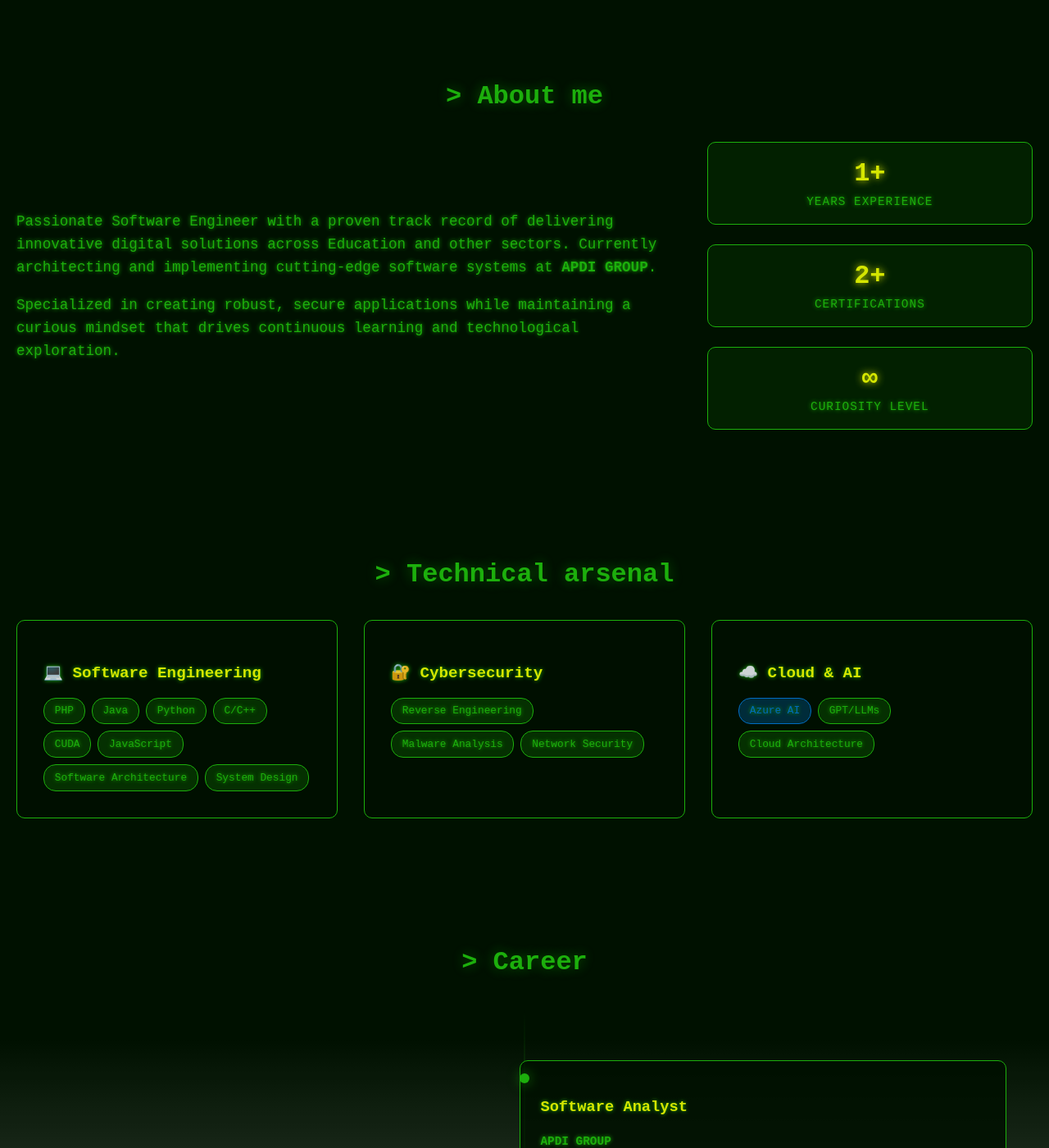
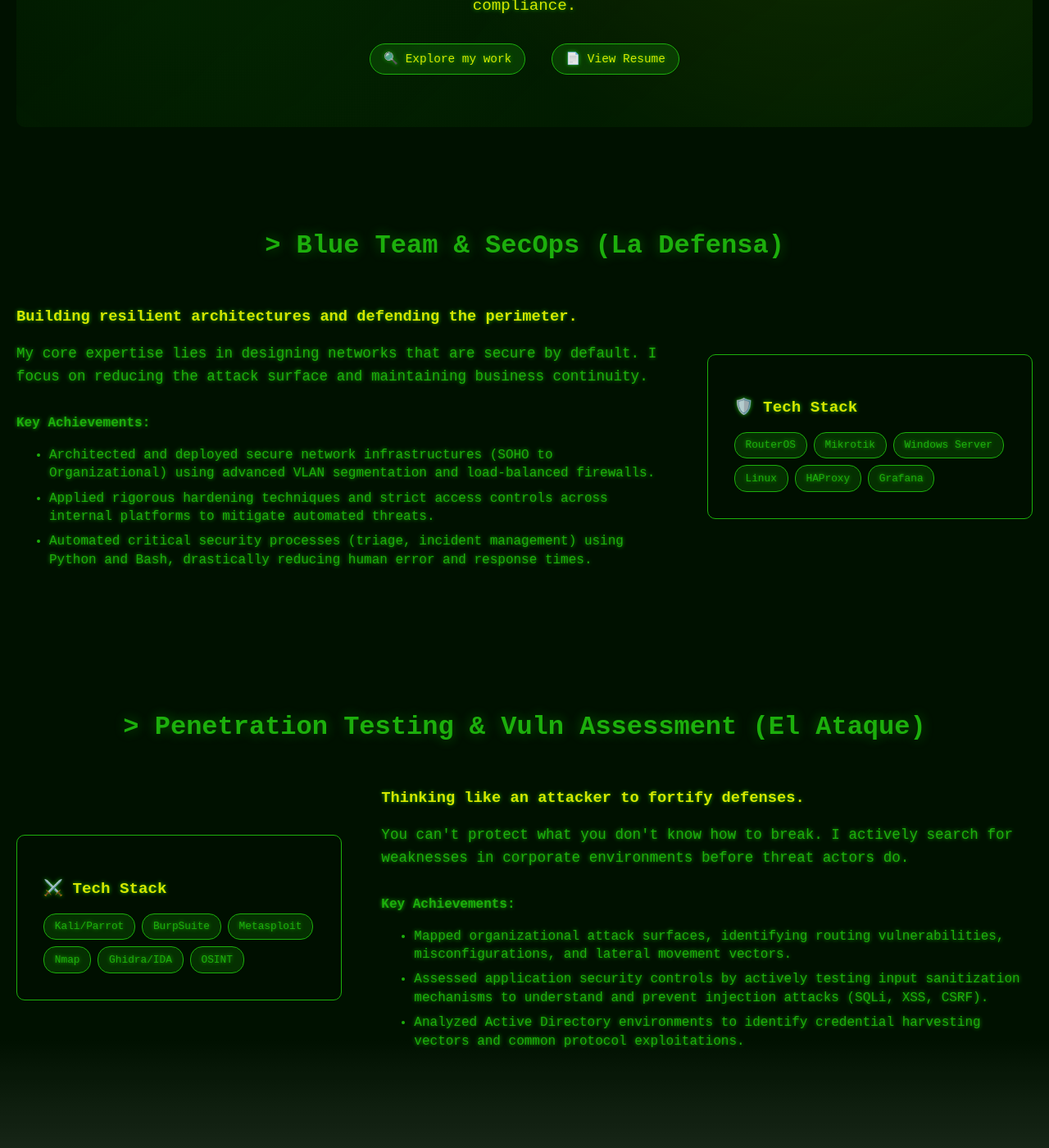
Before and after one commit to Rubenelcurioso/rubenelcurioso.github.io, a Jekyll site: the page built from index.html, in a window 1280 px wide and 1400 px high, scrolled down 559 px. Shown: the whole window at 82% size. Built offline with Jekyll 4.4.1, drawn with Linux system fonts in a browser that asks for light colours; some of the changed text lies outside the part shown.

Commit message:
Update portfolio with new modular cybersecurity content
Integrates the user's new content strategy into the "Fallout terminal"
portfolio, updating personal information extracted from provided CVs.

Changes:
- Update `_config.yml` with the user's name: Rubén Rosales.
- Redesign `index.html` header, hero, and contact sections.
- Create new modular sections: Blue Team & SecOps, Penetration Testing
  & Vulnerability Assessment, and GRC & Security Consulting.
- Update the Projects section with the "Minimalist Task Manager" and
  "Moodle Security Plugin".
- Maintain existing terminal-themed CSS classes and layout structures.

Co-authored-by: Rubenelcurioso <104898981+Rubenelcurioso@users.noreply.github.com>

```diff
--- a/_config.yml
+++ b/_config.yml
@@ -1,4 +1,4 @@
-title: Rubenelcurioso
+title: Rubén Rosales
 baseurl: /
 url: 'https://rubenelcurioso.github.io'
 
--- a/index.html
+++ b/index.html
@@ -6,9 +6,9 @@ layout: default
   <nav>
     <ul>
       <li><a href="#home">Home</a></li>
-      <li><a href="#about">About</a></li>
-      <li><a href="#skills">Skills</a></li>
-      <li><a href="#timeline">Experience</a></li>
+      <li><a href="#blue-team">Defense</a></li>
+      <li><a href="#red-team">Offense</a></li>
+      <li><a href="#grc">Strategy (GRC)</a></li>
       <li><a href="#projects">Projects</a></li>
       <li><a href="#contact">Contact</a></li>
     </ul>
@@ -17,176 +17,125 @@ layout: default
 
 <div class="terminal" id="home">
   <div class="hero-section">
-    <h1 class="typing">$ ./rubenelcurioso.sh</h1>
+    <h1 class="typing">$ ./ruben_rosales.sh</h1>
     <div class="hero-content">
-      <h2 class="main-headline">Software Engineer & Cybersecurity Enthusiast</h2>
-      <p class="hero-description">Building secure, scalable digital solutions with expertise in Software Engineering</p>
+      <h2 class="main-headline">Hi, I'm Rubén Rosales.</h2>
+      <h2 class="main-headline">I secure modern infrastructures from every angle.</h2>
+      <p class="hero-description">As a Cybersecurity Engineer, I bridge the gap between robust network defense, offensive vulnerability assessment, and strategic business compliance.</p>
       <div class="hero-stats">
-        <span class="stat">🎓 CS Graduate</span>
-        <span class="stat">🔐 Security Enthusiast</span>
-        <span class="stat">⚡ AI Trendsetter</span>
+        <a href="#projects" class="stat" style="text-decoration: none; cursor: pointer;">🔍 Explore my work</a>
+        <a href="https://www.linkedin.com/in/rub%C3%A9n-rosales-01b114356/" class="stat" style="text-decoration: none; cursor: pointer;" target="_blank">📄 View Resume</a>
       </div>
     </div>
   </div>
 
-  <section id="about" class="content-section">
-    <h2 class="section-title">> About me</h2>
+  <section id="blue-team" class="content-section">
+    <h2 class="section-title">> Blue Team & SecOps (La Defensa)</h2>
     <div class="about-grid">
       <div class="about-text">
-        <p>Passionate Software Engineer with a proven track record of delivering innovative digital solutions across Education and other sectors. Currently architecting and implementing cutting-edge software systems at <strong>APDI GROUP</strong>.</p>
-        <p>Specialized in creating robust, secure applications while maintaining a curious mindset that drives continuous learning and technological exploration.</p>
+        <h3 style="color: #eeff00; margin-bottom: 1rem;">Building resilient architectures and defending the perimeter.</h3>
+        <p>My core expertise lies in designing networks that are secure by default. I focus on reducing the attack surface and maintaining business continuity.</p>
+        <div style="margin-top: 2rem;">
+          <h4 style="color: #20C20E; margin-bottom: 0.5rem;">Key Achievements:</h4>
+          <ul>
+            <li style="margin-bottom: 0.5rem;">Architected and deployed secure network infrastructures (SOHO to Organizational) using advanced VLAN segmentation and load-balanced firewalls.</li>
+            <li style="margin-bottom: 0.5rem;">Applied rigorous hardening techniques and strict access controls across internal platforms to mitigate automated threats.</li>
+            <li style="margin-bottom: 0.5rem;">Automated critical security processes (triage, incident management) using Python and Bash, drastically reducing human error and response times.</li>
+          </ul>
+        </div>
       </div>
-      <div class="about-highlights">
-        <div class="highlight-item">
-          <span class="highlight-number">1+</span>
-          <span class="highlight-text">Years experience</span>
-        </div>
-        <div class="highlight-item">
-          <span class="highlight-number">2+</span>
-          <span class="highlight-text">Certifications</span>
-        </div>
-        <div class="highlight-item">
-          <span class="highlight-number">∞</span>
-          <span class="highlight-text">Curiosity level</span>
+      <div class="skill-category">
+        <h3>🛡️ Tech Stack</h3>
+        <div class="skill-badges">
+          <span class="skill-badge">RouterOS</span>
+          <span class="skill-badge">Mikrotik</span>
+          <span class="skill-badge">Windows Server</span>
+          <span class="skill-badge">Linux</span>
+          <span class="skill-badge">HAProxy</span>
+          <span class="skill-badge">Grafana</span>
         </div>
       </div>
     </div>
   </section>
 
-  <section id="skills" class="content-section">
-    <h2 class="section-title">> Technical arsenal</h2>
-    <div class="skills-grid">
-      <div class="skill-category">
-        <h3>💻 Software Engineering</h3>
-        <div class="skill-badges">
-          <span class="skill-badge">PHP</span>
-          <span class="skill-badge">Java</span>
-          <span class="skill-badge">Python</span>
-          <span class="skill-badge">C/C++</span>
-          <span class="skill-badge">CUDA</span>
-          <span class="skill-badge">JavaScript</span>
-          <span class="skill-badge">Software Architecture</span>
-          <span class="skill-badge">System Design</span>
+  <section id="red-team" class="content-section">
+    <h2 class="section-title">> Penetration Testing & Vuln Assessment (El Ataque)</h2>
+    <div class="about-grid" style="direction: rtl;">
+      <div class="about-text" style="direction: ltr;">
+        <h3 style="color: #eeff00; margin-bottom: 1rem;">Thinking like an attacker to fortify defenses.</h3>
+        <p>You can't protect what you don't know how to break. I actively search for weaknesses in corporate environments before threat actors do.</p>
+        <div style="margin-top: 2rem;">
+          <h4 style="color: #20C20E; margin-bottom: 0.5rem;">Key Achievements:</h4>
+          <ul>
+            <li style="margin-bottom: 0.5rem;">Mapped organizational attack surfaces, identifying routing vulnerabilities, misconfigurations, and lateral movement vectors.</li>
+            <li style="margin-bottom: 0.5rem;">Assessed application security controls by actively testing input sanitization mechanisms to understand and prevent injection attacks (SQLi, XSS, CSRF).</li>
+            <li style="margin-bottom: 0.5rem;">Analyzed Active Directory environments to identify credential harvesting vectors and common protocol exploitations.</li>
+          </ul>
         </div>
       </div>
-      <div class="skill-category">
-        <h3>🔐 Cybersecurity</h3>
+      <div class="skill-category" style="direction: ltr;">
+        <h3>⚔️ Tech Stack</h3>
         <div class="skill-badges">
-          <span class="skill-badge">Reverse Engineering</span>
-          <span class="skill-badge">Malware Analysis</span>
-          <span class="skill-badge">Network Security</span>
-        </div>
-      </div>
-      <div class="skill-category">
-        <h3>☁️ Cloud & AI</h3>
-        <div class="skill-badges">
-          <span class="skill-badge azure">Azure AI</span>
-          <span class="skill-badge">GPT/LLMs</span>
-          <span class="skill-badge">Cloud Architecture</span>
+          <span class="skill-badge">Kali/Parrot</span>
+          <span class="skill-badge">BurpSuite</span>
+          <span class="skill-badge">Metasploit</span>
+          <span class="skill-badge">Nmap</span>
+          <span class="skill-badge">Ghidra/IDA</span>
+          <span class="skill-badge">OSINT</span>
         </div>
       </div>
     </div>
   </section>
 
-  <section id="timeline" class="content-section">
-    <h2 class="section-title">> Career</h2>
-    <div class="timeline">
-      <div class="timeline-item">
-        <div class="timeline-dot"></div>
-        <div class="timeline-content">
-          <h3>Software Analyst</h3>
-          <h4>APDI GROUP</h4>
-          <span class="timeline-date">2024 - Present</span>
-          <p>Implementing and developing digital solutions for clients across Education and other sectors. Leading software architecture decisions and ensuring scalable, maintainable codebases.</p>
+  <section id="grc" class="content-section">
+    <h2 class="section-title">> GRC & Security Consulting (El Negocio)</h2>
+    <div class="about-grid">
+      <div class="about-text">
+        <h3 style="color: #eeff00; margin-bottom: 1rem;">Aligning technical security with business goals and compliance.</h3>
+        <p>I translate complex technical risks into actionable business strategies, ensuring adherence to global frameworks and regulations.</p>
+        <div style="margin-top: 2rem;">
+          <h4 style="color: #20C20E; margin-bottom: 0.5rem;">Key Achievements:</h4>
+          <ul>
+            <li style="margin-bottom: 0.5rem;">Established baseline security controls to mitigate operational risk and align infrastructure with corporate security policies.</li>
+            <li style="margin-bottom: 0.5rem;">Implemented comprehensive data protection mechanisms, including encryption at rest for high-volume databases, ensuring GDPR compliance.</li>
+            <li style="margin-bottom: 0.5rem;">Improved overall system availability and business continuity through the strategic automation of critical security workflows.</li>
+          </ul>
         </div>
       </div>
-      <div class="timeline-item">
-        <div class="timeline-dot"></div>
-        <div class="timeline-content">
-          <h3>Azure AI Fundamentals Certification</h3>
-          <h4>Microsoft</h4>
-          <span class="timeline-date">2024</span>
-          <p>Achieved AI-900 certification, demonstrating expertise in Azure AI services and machine learning fundamentals.</p>
-        </div>
-      </div>
-      <div class="timeline-item">
-        <div class="timeline-dot"></div>
-        <div class="timeline-content">
-          <h3>ChatGPT & LLM Specialist Certification</h3>
-          <h4>Professional Development</h4>
-          <span class="timeline-date">2024</span>
-          <p>Certified in ChatGPT and Large Language Models usage and development, staying at the forefront of AI technology.</p>
-        </div>
-      </div>
-      <div class="timeline-item">
-        <div class="timeline-dot"></div>
-        <div class="timeline-content">
-          <h3>Computer Science Degree</h3>
-          <h4>ETSIIT - University of Granada</h4>
-          <span class="timeline-date">2020 - 2024</span>
-          <p>Graduated with specialization in Software Engineering. Developed strong foundation in algorithms, data structures, and software design patterns.</p>
-        </div>
-      </div>
-      <div class="timeline-item">
-        <div class="timeline-dot"></div>
-        <div class="timeline-content">
-          <h3>English Proficiency Certification</h3>
-          <h4>B2 Level</h4>
-          <span class="timeline-date">2023</span>
-          <p>Achieved B2 proficiency level in English, enabling effective communication in international development teams.</p>
+      <div class="skill-category">
+        <h3>📋 Tech Stack</h3>
+        <div class="skill-badges">
+          <span class="skill-badge">ISO 27001</span>
+          <span class="skill-badge">NIST</span>
+          <span class="skill-badge">GDPR/LOPDGDD</span>
+          <span class="skill-badge">NIS2</span>
+          <span class="skill-badge">Risk Management</span>
         </div>
       </div>
     </div>
   </section>
 
   <section id="projects" class="content-section">
-    <h2 class="section-title">> Featured Projects</h2>
+    <h2 class="section-title">> The "Security-First" Approach</h2>
     <div class="projects-grid">
-      <div class="project-card featured">
+      <div class="project-card featured" style="grid-column: 1 / -1;">
         <div class="project-header">
-          <h3>🔐 Aion - Open source task & project manager</h3>
+          <h3>🔐 Featured Project: Minimalist Task Manager</h3>
           <span class="project-status">Active</span>
         </div>
-        <p>Open source, robust, minimal project and task management system.</p>
-        <div class="project-tech">
-          <span class="tech-tag">Python</span>
-          <span class="tech-tag">Django</span>
-          <span class="tech-tag">JavaScript</span>
-          <span class="tech-tag">Vue</span>
-          <span class="tech-tag">Quasar</span>
-          <span class="tech-tag">Docker</span>
-          <span class="tech-tag">PostgreSQL</span>
+        <p>An open-source, enterprise-ready application built from the ground up with security in mind. This project showcases my 360-degree approach:</p>
+        <ul style="margin-top: 1rem; color: #20C20E;">
+            <li style="margin-bottom: 0.5rem;"><strong>The Build (Blue):</strong> Designed for easy deployment with progressive system hardening and strict access control architectures.</li>
+            <li style="margin-bottom: 0.5rem;"><strong>The Test (Red):</strong> Actively mitigated OWASP Top 10 vulnerabilities during the development phase.</li>
+            <li style="margin-bottom: 0.5rem;"><strong>The Compliance (GRC):</strong> Ensured data integrity, traceability, and confidentiality through secure design principles.</li>
+        </ul>
+      </div>
+      <div class="project-card" style="grid-column: 1 / -1;">
+        <div class="project-header">
+          <h3>🛡️ Moodle Security Plugin</h3>
+          <span class="project-status">Deployed</span>
         </div>
-      </div>
-      <div class="project-card">
-        <div class="project-header">
-          <h3>🎓 Educational Platform Solutions</h3>
-          <span class="project-status">Client Work</span>
-        </div>
-        <p>Scalable digital learning platforms developed for educational institutions, featuring real-time collaboration and adaptive learning.</p>
-        <div class="project-tech">
-          <span class="tech-tag">PHP</span>
-          <span class="tech-tag">Laravel</span>
-          <span class="tech-tag">JavaScript</span>
-          <span class="tech-tag">Bootstrap</span>
-          <span class="tech-tag">Python</span>
-          <span class="tech-tag">MySQL</span>
-          <span class="tech-tag">Cloud</span>
-        </div>
-      </div>
-      <div class="project-card">
-        <div class="project-header">
-          <h3>🔐 Malware Analysis Framework</h3>
-          <span class="project-status">Research</span>
-        </div>
-        <p>Leveraging reverse engineering malware analysis and threat detection. Implements dynamic and static analysis techniques.</p>
-        <div class="project-tech">
-          <span class="tech-tag">Python</span>
-          <span class="tech-tag">Assembly</span>
-          <span class="tech-tag">Ghidra</span>
-          <span class="tech-tag">Malware Analysis</span>
-          <span class="tech-tag">Cybersecurity</span>
-        </div>
+        <p>Developed and successfully implemented a custom Captcha plugin to meet a genuine professional need, protecting organizational assets from automated abuse.</p>
       </div>
     </div>
   </section>
@@ -195,28 +144,25 @@ layout: default
     <h2 class="section-title">> Get In Touch</h2>
     <div class="contact-grid">
       <div class="contact-info">
-        <p>Ready to collaborate on innovative projects or discuss cybersecurity challenges? Let's connect!</p>
+        <h3 style="color: #eeff00; margin-bottom: 1rem;">Let's secure your next project.</h3>
+        <p>Whether you need a robust network architecture, a vulnerability assessment, or guidance on IT compliance, I'm ready to help.</p>
         <div class="contact-methods">
-          <a href="https://github.com/rubenelcurioso" class="contact-link">
-            <span class="contact-icon">📦</span>
-            <span>GitHub</span>
-          </a>
-          <a href="https://www.linkedin.com/in/rub%C3%A9n-rosales-01b114356/" class="contact-link">
+          <a href="https://www.linkedin.com/in/rub%C3%A9n-rosales-01b114356/" class="contact-link" target="_blank">
             <span class="contact-icon">💼</span>
-            <span>LinkedIn</span>
+            <span>Connect on LinkedIn</span>
           </a>
           <a href="mailto:rrtosales9@gmail.com" class="contact-link">
             <span class="contact-icon">📧</span>
-            <span>Email</span>
+            <span>Send me an Email</span>
           </a>
         </div>
       </div>
       <div class="contact-cta">
         <div class="terminal-command">
           <span class="prompt">$</span>
-          <span class="command">git clone https://github.com/rubenelcurioso</span>
+          <span class="command">whoami</span>
         </div>
-        <p>Exploring new opportunities in Software Engineering and Cybersecurity</p>
+        <p>Rubén Rosales - Cybersecurity Engineer</p>
       </div>
     </div>
   </section>
```
Also changed, not shown: other parts of index.html (+1 -1 lines), 1 other file.
